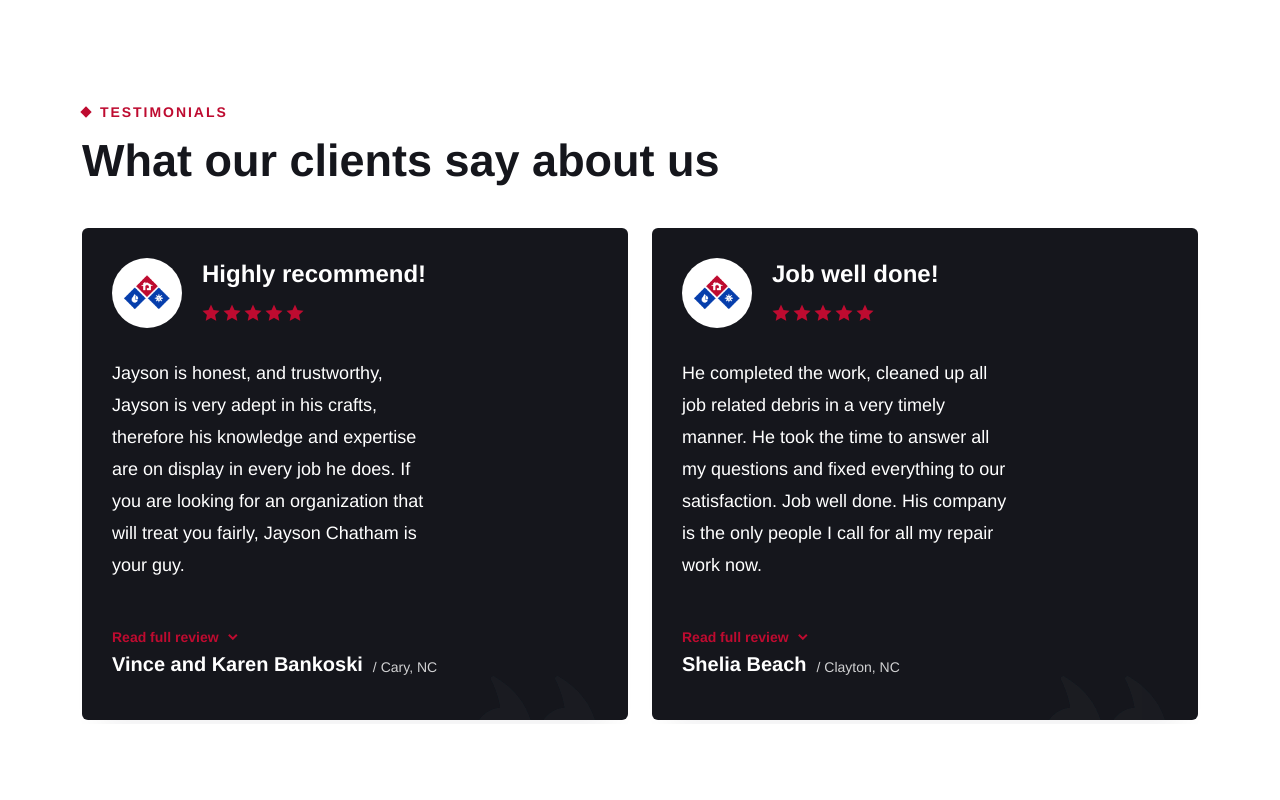
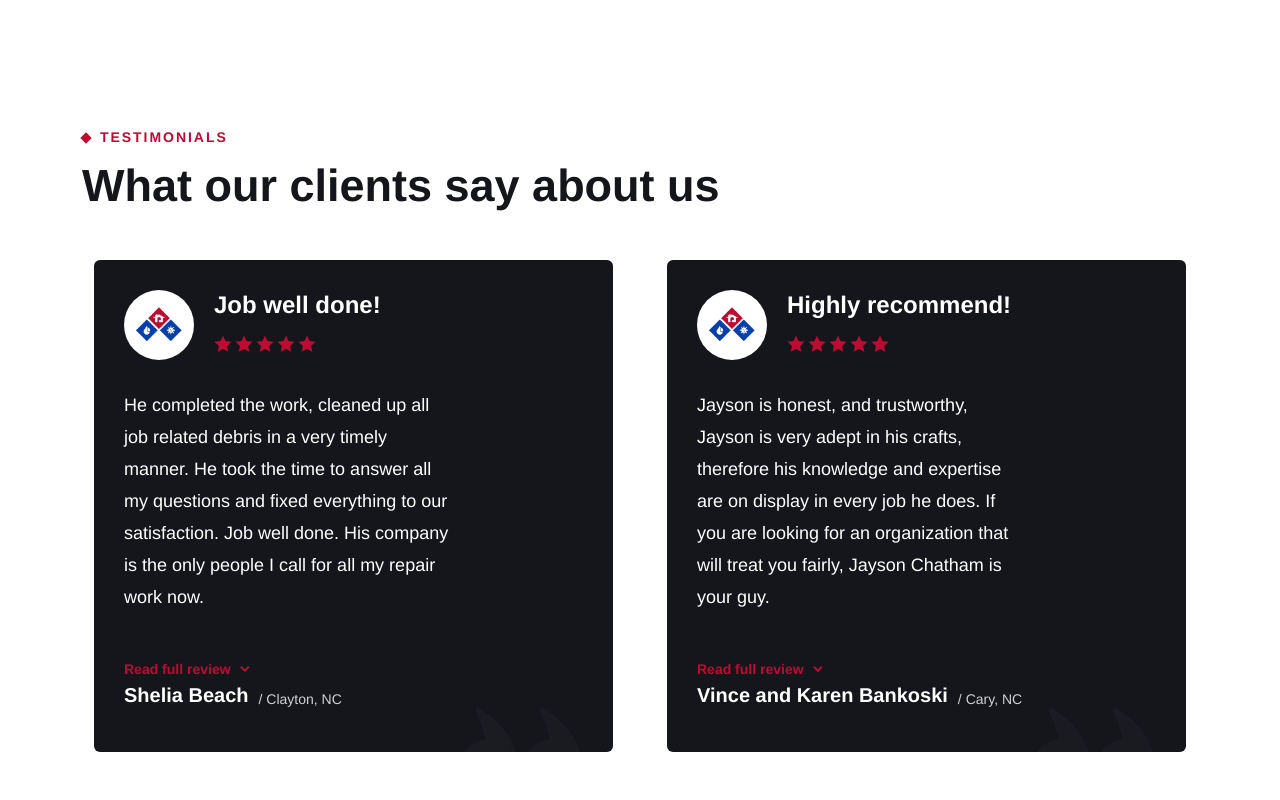
Before and after one commit to nikogorjan/platinum-restoration, a Next.js app: page / in a window 1280 px wide. Shown: the part 6140-6940 px from the top of the page. Built offline with nearby package versions, Linux system fonts and the light colour scheme.

Commit message:
testimonials

```diff
--- a/package.json
+++ b/package.json
@@ -20,8 +20,7 @@
     "react-nice-select": "^1.0.6",
     "react-responsive-modal": "^7.2.0",
     "react-slick": "^0.31.0",
-    "slick-carousel": "^1.8.1",
-    "yet-another-react-lightbox": "^3.32.2"
+    "slick-carousel": "^1.8.1"
   },
   "devDependencies": {
     "eslint": "^9.39.0",
--- a/src/app/(site)/site-theme.css
+++ b/src/app/(site)/site-theme.css
@@ -49,6 +49,33 @@
   color: var(--white-color) !important;
 }
 
+/* Our Work slider — the card stays centered with neighbours peeking on
+   both sides; the peek narrows on smaller screens so the centre card gets
+   more room. Gap between cards comes from the slide margin below. */
+.pm-work-card {
+  margin: 0 15px;
+}
+
+@media (max-width: 991px) {
+  .pm-work-card {
+    margin: 0 10px;
+  }
+}
+
+/* Testimonials: two equal columns, stacked on smaller screens. */
+.pm-testi-grid {
+  display: grid;
+  grid-template-columns: repeat(2, 1fr);
+  gap: 30px;
+  align-items: start;
+}
+
+@media (max-width: 991px) {
+  .pm-testi-grid {
+    grid-template-columns: 1fr;
+  }
+}
+
 /* Testimonial cards — permanently in the template's dark "hover" look,
    with no transition or hover effects. */
 .testi-card.style3.testi-static {
@@ -80,20 +107,6 @@
   align-items: baseline;
   gap: 10px;
   margin: 22px 0 24px;
-}
-
-.footer-stat-number {
-  font-family: var(--title-font);
-  font-size: 34px;
-  font-weight: 700;
-  line-height: 1;
-  color: var(--white-color);
-}
-
-.footer-stat-label {
-  font-size: 15px;
-  color: var(--white-color);
-  opacity: 0.75;
 }
 
 /* Scroll-to-top — sharp solid square instead of the progress ring. */
@@ -965,6 +978,25 @@
   .hero-3 .hero-bg-3-1 {
     inset: 0 12px;
   }
+
+  /* Keep hero copy off the image edge (the shape is inset 12px). */
+  .hero-3 .container {
+    padding-left: 34px;
+    padding-right: 34px;
+  }
+
+  .hero-style3 .hero-title {
+    font-size: 34px;
+  }
+
+  .hero-style3 .hero-subtitle {
+    font-size: 13px;
+    letter-spacing: 0.16em;
+  }
+
+  .hero-style3 .hero-text {
+    font-size: 16px;
+  }
 }
 
 /* No outlined (text-stroke) typography anywhere on the site. */
@@ -1012,16 +1044,6 @@
   line-height: 1.6;
 }
 
-.pm-about-media {
-  position: relative;
-}
-
-.pm-about-media > img {
-  width: 100%;
-  aspect-ratio: 4 / 3;
-  object-fit: cover;
-}
-
 .pm-about-badge {
   position: absolute;
   left: 0;
@@ -1047,23 +1069,6 @@
   line-height: 1.3;
   text-transform: uppercase;
   letter-spacing: 0.04em;
-}
-
-/* Light + colored full-width bands */
-.pm-band-light {
-  background: var(--smoke-color3);
-  padding: 90px 0 100px;
-}
-
-.pm-band-blue {
-  background: var(--brand-blue);
-  padding: 90px 0 100px;
-}
-
-.pm-band-blue-title {
-  color: var(--white-color);
-  text-align: center;
-  margin-bottom: 56px;
 }
 
 .pm-value-card {
@@ -1094,72 +1099,6 @@
 
 .pm-value-card p {
   margin: 0;
-}
-
-/* Services checklist columns */
-.pm-svc-column {
-  border: 1px solid var(--smoke-color2);
-  padding: 32px;
-  width: 100%;
-  display: flex;
-  flex-direction: column;
-}
-
-.pm-svc-column-head {
-  display: flex;
-  align-items: center;
-  gap: 14px;
-  padding-bottom: 18px;
-  margin-bottom: 18px;
-  border-bottom: 1px solid var(--smoke-color2);
-}
-
-.pm-svc-column-head i {
-  font-size: 28px;
-  color: var(--theme-color);
-  line-height: 1;
-}
-
-.pm-svc-column-head h4 {
-  font-size: 20px;
-  margin: 0;
-}
-
-.pm-svc-column ul {
-  list-style: none;
-  margin: 0 0 22px;
-  padding: 0;
-}
-
-.pm-svc-column ul li {
-  display: flex;
-  gap: 10px;
-  align-items: flex-start;
-  margin-bottom: 12px;
-  color: var(--title-color);
-  font-size: 15px;
-  line-height: 1.55;
-}
-
-.pm-svc-column ul li i {
-  color: var(--theme-color);
-  font-size: 18px;
-  line-height: 1.4;
-}
-
-.pm-svc-column-link {
-  margin-top: auto;
-  display: inline-flex;
-  align-items: center;
-  gap: 8px;
-  font-family: var(--title-font);
-  font-weight: 600;
-  font-size: 15px;
-  color: var(--theme-color);
-}
-
-.pm-svc-column-link:hover {
-  color: var(--brand-blue);
 }
 
 .pm-svc-outro {
@@ -1194,97 +1133,6 @@
   margin: 0;
 }
 
-/* Mission quote */
-.pm-mission {
-  text-align: center;
-}
-
-.pm-mission i {
-  font-size: 54px;
-  color: var(--theme-color);
-  line-height: 1;
-  display: block;
-  margin-bottom: 18px;
-}
-
-.pm-mission h3 {
-  font-size: 30px;
-  line-height: 1.4;
-  margin-bottom: 16px;
-}
-
-.pm-mission p {
-  font-size: 18px;
-  margin-bottom: 26px;
-}
-
-.pm-mission-rule {
-  display: inline-block;
-  width: 72px;
-  height: 4px;
-  background: var(--theme-color);
-}
-
-/* Red CTA band */
-.pm-band-red {
-  background: var(--theme-color);
-  color: var(--white-color);
-  text-align: center;
-  padding: 70px 40px;
-}
-
-.pm-band-red h2 {
-  color: var(--white-color);
-  margin-bottom: 16px;
-}
-
-.pm-band-red p {
-  color: rgba(255, 255, 255, 0.9);
-  max-width: 680px;
-  margin: 0 auto 32px;
-}
-
-.pm-band-red-actions {
-  display: flex;
-  gap: 14px;
-  justify-content: center;
-  flex-wrap: wrap;
-}
-
-.pm-btn-white,
-.pm-btn-ghost {
-  display: inline-flex;
-  align-items: center;
-  gap: 10px;
-  padding: 15px 32px;
-  font-family: var(--title-font);
-  font-weight: 600;
-  font-size: 15px;
-  letter-spacing: 0.03em;
-  transition: background 0.3s, color 0.3s, border-color 0.3s;
-}
-
-.pm-btn-white {
-  background: var(--white-color);
-  color: var(--title-color);
-}
-
-.pm-btn-white:hover {
-  background: var(--brand-blue);
-  color: var(--white-color);
-}
-
-.pm-btn-ghost {
-  border: 2px solid rgba(255, 255, 255, 0.7);
-  color: var(--white-color);
-}
-
-.pm-btn-ghost:hover {
-  background: var(--white-color);
-  color: var(--theme-color);
-  border-color: var(--white-color);
-}
-
 @media (max-width: 767px) {
   .pm-band-light,
   .pm-band-blue {
@@ -2003,54 +1851,10 @@
   }
 }
 
-/* Split CTA */
-.pm2-cta {
-  display: grid;
-  grid-template-columns: minmax(0, 3fr) minmax(0, 2fr);
-}
-
 @media (max-width: 991px) {
   .pm2-cta {
     grid-template-columns: 1fr;
   }
-}
-
-.pm2-cta-main {
-  background: var(--theme-color);
-  color: var(--white-color);
-  padding: 60px 56px;
-}
-
-.pm2-cta-main h2 {
-  color: var(--white-color);
-  margin-bottom: 14px;
-}
-
-.pm2-cta-main p {
-  color: rgba(255, 255, 255, 0.9);
-  margin-bottom: 30px;
-  max-width: 560px;
-}
-
-.pm2-cta-call {
-  background: var(--brand-blue);
-  color: var(--white-color);
-  padding: 60px 48px;
-  display: flex;
-  flex-direction: column;
-  justify-content: center;
-  gap: 6px;
-  transition: background 0.3s;
-}
-
-.pm2-cta-call:hover {
-  background: #052F82;
-  color: var(--white-color);
-}
-
-.pm2-cta-call > i {
-  font-size: 34px;
-  margin-bottom: 10px;
 }
 
 .pm2-cta-call .label {
@@ -2408,7 +2212,6 @@
   color: rgba(255, 255, 255, 0.7);
   margin: 0;
 }
-
 
 .pm-pain-card {
   width: 100%;
@@ -2744,36 +2547,6 @@
   margin-bottom: 60px;
 }
 
-/* Hero: image with the copy overlaid at the bottom */
-.pm-sv-hero {
-  position: relative;
-  border-radius: var(--radius-lg);
-  overflow: hidden;
-}
-
-.pm-sv-hero img {
-  width: 100%;
-  height: 460px;
-  object-fit: cover;
-  display: block;
-}
-
-.pm-sv-hero::after {
-  content: "";
-  position: absolute;
-  inset: 0;
-  background: linear-gradient(to top, rgba(8, 15, 28, 0.94) 8%, rgba(8, 15, 28, 0.55) 48%, rgba(8, 15, 28, 0.15) 100%);
-}
-
-.pm-sv-hero-body {
-  position: absolute;
-  left: 0;
-  right: 0;
-  bottom: 0;
-  z-index: 2;
-  padding: 44px 48px;
-}
-
 /* Inline image / before-after figure with caption */
 .pm-sv-figure {
   margin: 0;
@@ -2827,19 +2600,6 @@
   height: 8px;
   background: var(--theme-color);
   transform: rotate(45deg);
-}
-
-.pm-sv-hero-body h2 {
-  color: var(--white-color);
-  font-size: 36px;
-  margin: 0 0 12px;
-  max-width: 760px;
-}
-
-.pm-sv-hero-body p {
-  color: rgba(255, 255, 255, 0.8);
-  margin: 0;
-  max-width: 720px;
 }
 
 @media (max-width: 767px) {
@@ -3281,6 +3041,57 @@
   margin: 0;
   font-size: 15px;
   line-height: 1.6;
+}
+
+/* Mobile type step-downs for headings that had none. */
+@media (max-width: 767px) {
+  .pm-quote-title {
+    font-size: 27px;
+  }
+
+  .pm2-blueprint-title {
+    font-size: 25px;
+  }
+
+  .pm-chal-solutions-head h3 {
+    font-size: 24px;
+  }
+
+  .pm-sv-intro h2 {
+    font-size: 26px;
+  }
+
+  .pm-sv-intro p,
+  .pm-sv-lead {
+    font-size: 16px;
+  }
+
+  .pm2-mission-quote {
+    width: 50px;
+    height: 50px;
+    font-size: 24px;
+  }
+
+  .pm-value-card i {
+    font-size: 34px;
+  }
+
+  .pm-legal-intro {
+    font-size: 17px;
+  }
+
+  .pm-pricing,
+  .pm-benefit-band,
+  .pm-coverage,
+  .pm-detail-actions,
+  .pm-ps-col {
+    padding-left: 22px;
+    padding-right: 22px;
+  }
+
+  .pm-legal-toc {
+    position: static;
+  }
 }
 
 /* ---------------------------------------------------------------------
--- a/src/sections/Site/HomeTestimonial/HomeTestimonial.jsx
+++ b/src/sections/Site/HomeTestimonial/HomeTestimonial.jsx
@@ -1,27 +1,13 @@
 "use client";
 
 import { useState } from "react";
-import Slider from "react-slick";
 import { SITE, TESTIMONIALS } from "../siteData";
 
-// Home-3 testimonial slider with the two real reviews from the old site
-// (shortened for card display — full text lives in siteData.js).
+// Two real reviews from the old site. Deliberately a plain responsive grid
+// rather than a carousel: with only two items a slider adds JS and hides
+// half the proof, and slick's width measuring fought the layout on mobile.
 const HomeTestimonial = () => {
   const [expanded, setExpanded] = useState(null);
-
-  const settings = {
-    dots: true,
-    infinite: true,
-    speed: 1000,
-    slidesToShow: 2,
-    slidesToScroll: 1,
-    autoplay: true,
-    autoplaySpeed: 5000,
-    arrows: false,
-    responsive: [
-      { breakpoint: 992, settings: { slidesToShow: 1, dots: true } },
-    ],
-  };
 
   return (
     <div className="testimonial-area-3 overflow-hidden space-top">
@@ -29,20 +15,21 @@
         <div className="row">
           <div className="col-lg-7">
             <div className="title-area blog-area-content-text-extra-style">
-              <span className="sub-title text-theme">
-                Testimonials <i className="ri-arrow-right-down-line"></i>
-              </span>
+              <span className="sub-title text-theme">Testimonials</span>
               <h2 className="sec-title">What our clients say about us</h2>
             </div>
           </div>
         </div>
 
-        <Slider {...settings} className="row global-carousel testi-slider3 slider-shadow">
+        <div className="pm-testi-grid">
           {TESTIMONIALS.map((testimonial, index) => (
-            <div className="col-lg-6" key={testimonial.name}>
-              <div className="testi-card style3 testi-static">
+            <div className="testi-card style3 testi-static" key={testimonial.name}>
               <div className="testi-card-thumb">
-                  <img src={SITE.favicon} alt="Platinum" style={{ maxWidth: "70px", background: "#fff", padding: "10px" }} />
+                <img
+                  src={SITE.favicon}
+                  alt="Platinum"
+                  style={{ maxWidth: "70px", background: "#fff", padding: "10px" }}
+                />
                 <div className="media-body">
                   <h4 className="testi-card_title">{testimonial.title}</h4>
                   <div className="testi-card_review">
@@ -74,12 +61,11 @@
                 </div>
               </div>
               <div className="quote-icon">
-                  <img src="/main-assets/img/icon/quote3.svg" alt="img" />
-                </div>
+                <img src="/main-assets/img/icon/quote3.svg" alt="" />
               </div>
             </div>
           ))}
-        </Slider>
+        </div>
       </div>
     </div>
   );
--- a/src/sections/Site/HomeWork/HomeWork.jsx
+++ b/src/sections/Site/HomeWork/HomeWork.jsx
@@ -1,17 +1,12 @@
 'use client'
 
-import { useState } from 'react';
 import Slider from 'react-slick';
-import Lightbox from 'yet-another-react-lightbox';
-import Zoom from 'yet-another-react-lightbox/plugins/zoom';
-import 'yet-another-react-lightbox/styles.css';
 import 'slick-carousel/slick/slick.css';
 import 'slick-carousel/slick/slick-theme.css';
 import Link from 'next/link';
 import { WORK_GALLERY } from '../siteData';
 
-// Prev/next buttons for the slider — react-slick injects className/onClick;
-// "work-arrow" gets template-matching styling from site-theme.css.
+// Prev/next buttons — react-slick injects className/onClick.
 const WorkArrow = ({ className, style, onClick, icon, side }) => (
   <button
     type="button"
@@ -31,13 +26,12 @@
   </button>
 );
 
-// Home-3 portfolio slider using the photos pulled from the old Platinum site.
+// Portfolio slider of the client's own finished-project photos.
+// Center mode (peeking neighbours) is desktop-only — on smaller screens the
+// card takes the full width so it stays readable.
 const HomeWork = () => {
-  const [photoIndex, setPhotoIndex] = useState(-1);
-
   const settings = {
     dots: true,
-    focusOnSelect: true,
     infinite: true,
     slidesToShow: 1,
     slidesToScroll: 1,
@@ -49,25 +43,29 @@
     autoplay: true,
     speed: 1500,
     autoplaySpeed: 5000,
+    // Card stays centered at every size — only the peek shrinks, so the
+    // centre card gets wider as the screen gets smaller.
     responsive: [
       {
-        breakpoint: 768,
-        settings: { centerMode: false, centerPadding: "0%", dots: true }
+        breakpoint: 1200,
+        settings: { centerMode: true, centerPadding: "15%" },
       },
       {
-        breakpoint: 767,
-        settings: { centerMode: false, centerPadding: "0%", dots: false }
-      }
-    ]
+        breakpoint: 992,
+        settings: { centerMode: true, centerPadding: "12%" },
+      },
+      {
+        breakpoint: 768,
+        settings: { centerMode: true, centerPadding: "8%" },
+      },
+    ],
   };
 
   return (
     <div className="portfolio-area-1 space-top">
       <div className="container">
         <div className="title-area text-center">
-          <span className="sub-title text-theme">
-            Our Work <i className="ri-arrow-right-down-line"></i>
-          </span>
+          <span className="sub-title text-theme">Our Work</span>
           <h2 className="sec-title">See the difference we make</h2>
           <p className="sec-text">From emergency restoration to finished remodels — photos from real Platinum projects</p>
         </div>
@@ -75,12 +73,9 @@
           <Slider {...settings}>
             {WORK_GALLERY.map((work, index) => (
               <div key={index}>
-                <div className="portfolio-card" style={{ margin: "0px 1rem" }}>
+                <div className="portfolio-card pm-work-card">
                   <div className="portfolio-card-thumb">
-                    <img src={work.image} alt={work.title} style={{ width: "100%", aspectRatio: "16/9", objectFit: "cover" }} />
-                    <button className="icon-btn popup-image" onClick={() => setPhotoIndex(index)}>
-                      <i className="ri-eye-line"></i>
-                    </button>
+                    <img src={work.image} alt={work.title} />
                   </div>
                   <div className="portfolio-card-details">
                     <div className="media-left">
@@ -98,13 +93,6 @@
           </Slider>
         </div>
       </div>
-      <Lightbox
-        open={photoIndex >= 0}
-        index={Math.max(photoIndex, 0)}
-        close={() => setPhotoIndex(-1)}
-        slides={WORK_GALLERY.map((work) => ({ src: work.image }))}
-        plugins={[Zoom]}
-      />
     </div>
   );
 };
```
Also changed, not shown: 1 other file (tests, documents, lock files or other folders). Lines whose indentation alone changed are shown as unchanged.
